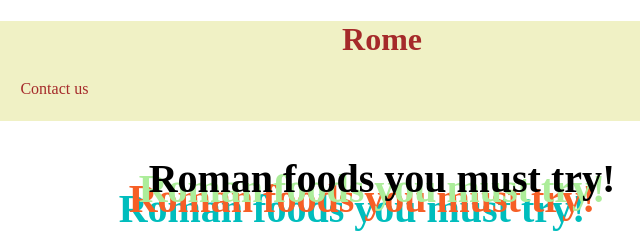
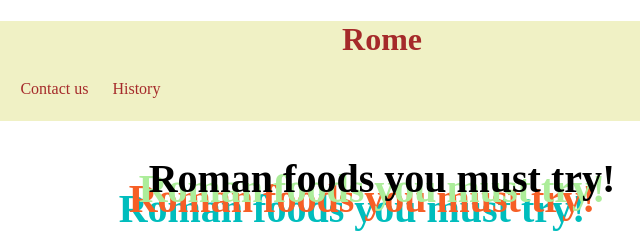
Before and after one commit to DevanshK151/Travel-website-on-rome, a plain HTML site: page resturants.html in a window 1280 px wide. Shown: the top 240 px of the page, 258-898 px from the left. Drawn offline with Linux system fonts and the light colour scheme.

Commit message:
Update resturants.html

```diff
--- a/resturants.html
+++ b/resturants.html
@@ -54,6 +54,7 @@ nav ul li a{text-decoration:none;margin:10px;color:brown;}
       <li><a href="hotel.html">Hotels</a></li>
       <li><a href="resturants.html">Resturants</a></li>
 	<li><a href="contact">Contact us</a></li>
+	 <li><a href="history.html">History</a></li>
     </ul>
 </nav>
 </header>
```
